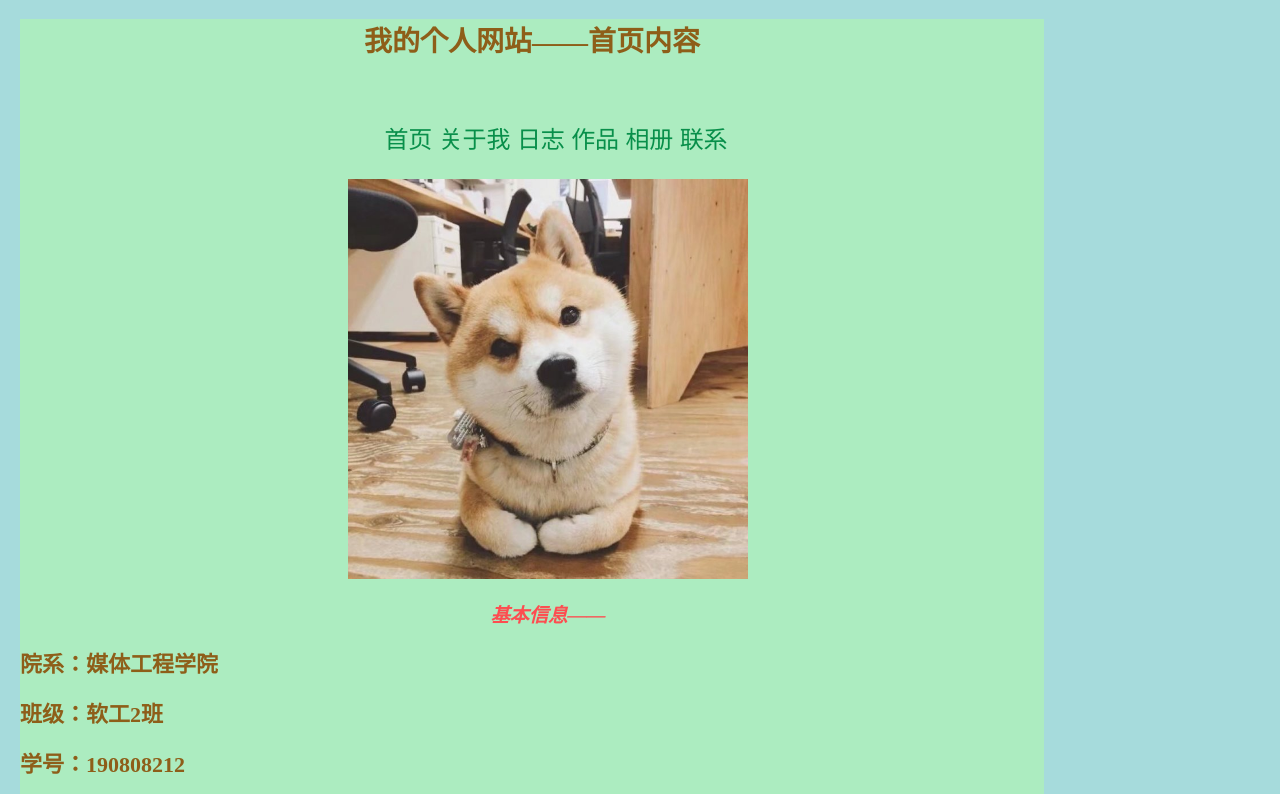
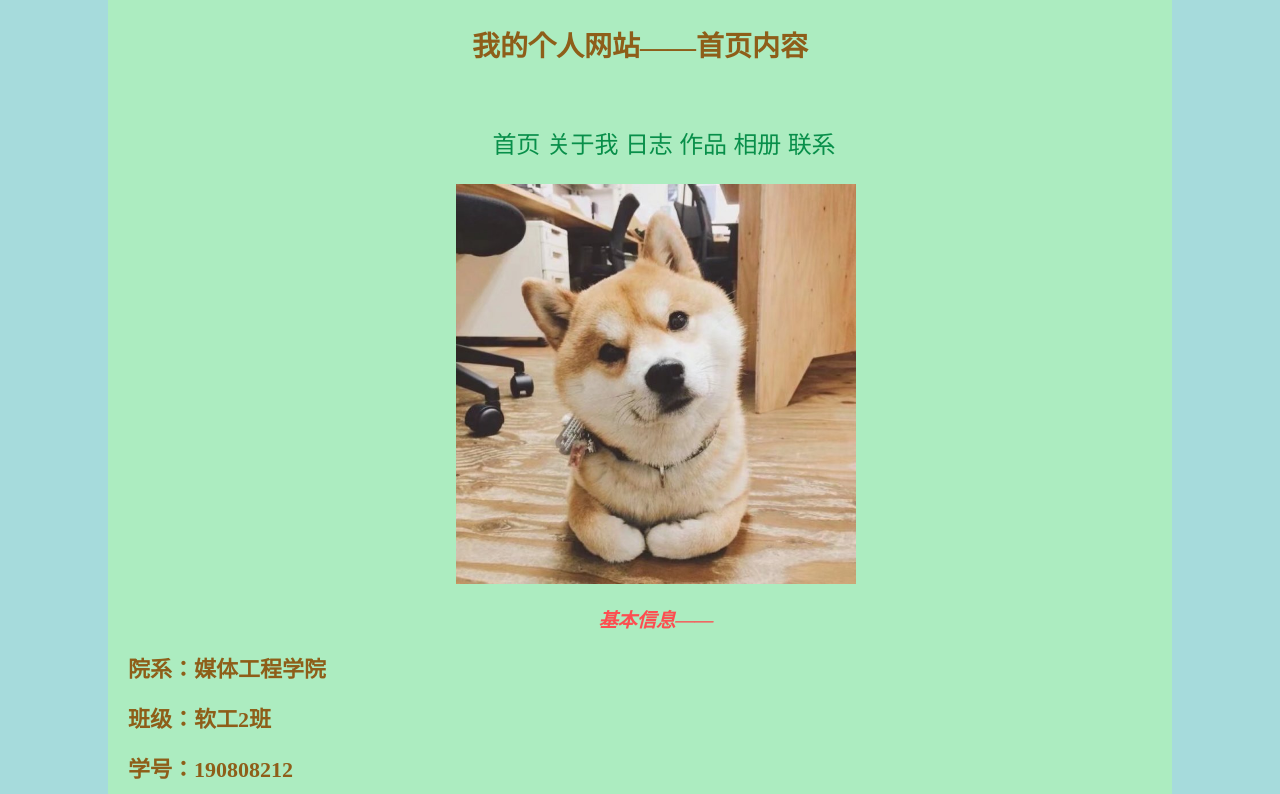
Before and after one commit to mxhtcy/2019web03, a plain HTML site: page index2.html in a window 1280 px wide. Shown: the top 794 px of the page. Drawn offline with Linux system fonts and the light colour scheme.

Commit message:
Add files via upload

```diff
--- a/index2.html
+++ b/index2.html
@@ -26,7 +26,13 @@
 	#p2{font-style: oblique;}
 	#container{width: 80%;
 	margin-top: 0px;
-	margin-left: 20px;
+	margin-bottom: 0px;
+	margin-left: auto;
+		margin-right: auto;
+		padding-bottom: 5px;
+		padding-top: 5px;
+		padding-left: 20px;
+		padding-right: 20px;
 		background-color: #ACECC0;
 	}
 	</style>
```
